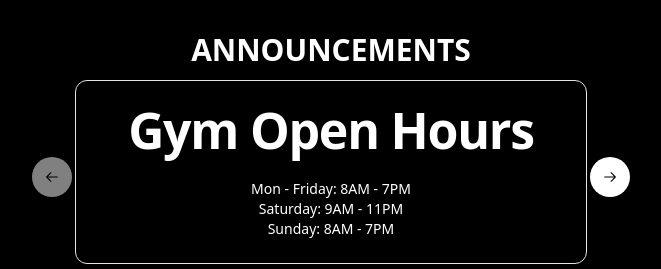
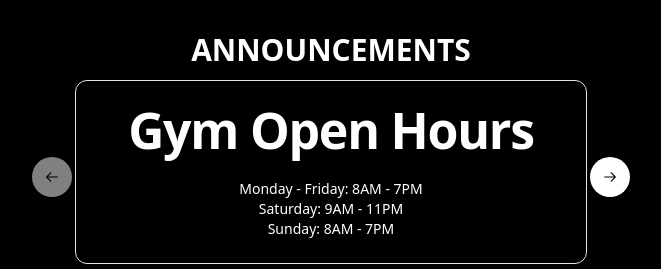
Before and after one commit to tylermong/The-Pack, a Next.js app in the folder the-pack/: page /home in a window 1280 px wide. Shown: the top 269 px of the page, without its empty margins (309-970 px from the left). Built offline with nearby package versions, Linux system fonts and the light colour scheme.

Commit message:
Changed placeholder formatting

```diff
--- a/the-pack/src/components/home/Carousel.tsx
+++ b/the-pack/src/components/home/Carousel.tsx
@@ -1,17 +1,6 @@
 import React from 'react';
-import {
-    Carousel,
-    CarouselContent,
-    CarouselItem,
-    CarouselNext,
-    CarouselPrevious,
-  } from "@/components/ui/carousel"
-  import {
-    Card,
-    CardContent,
-    CardHeader,
-    CardTitle,
-  } from "@/components/ui/card"
+import { Carousel, CarouselContent, CarouselItem, CarouselNext, CarouselPrevious } from "@/components/ui/carousel"
+  import { Card, CardContent, CardHeader, CardTitle } from "@/components/ui/card"
 import { type CarouselApi } from "@/components/ui/carousel"
 
 const AnnouncementCarousel = () =>{
@@ -25,7 +14,7 @@ const AnnouncementCarousel = () =>{
                     </div>
 
                     <div className='Carousel mb-8'>
-                    <Carousel orientation='horizontal' className = 'max-w-lg border-solid border-gray-5'>
+                    <Carousel orientation='horizontal' className='max-w-lg border-solid border-gray-5'>
 
                         <CarouselContent>
                             <CarouselItem>
@@ -34,7 +23,7 @@ const AnnouncementCarousel = () =>{
                                         <CardTitle>Gym Open Hours</CardTitle>
                                     </CardHeader>
                                     <CardContent className='text-center text-sm font-medium'>
-                                        <p>Mon - Friday: 8AM - 7PM</p>
+                                        <p>Monday - Friday: 8AM - 7PM</p>
                                         <p>Saturday: 9AM - 11PM</p>
                                         <p>Sunday: 8AM - 7PM</p>
                                     </CardContent>
@@ -47,7 +36,7 @@ const AnnouncementCarousel = () =>{
                                         <CardTitle>Gym Open Hours</CardTitle>
                                     </CardHeader>
                                     <CardContent className='text-center text-sm font-medium'>
-                                        <p>Mon - Friday: 8AM - 7PM</p>
+                                        <p>Monday - Friday: 8AM - 7PM</p>
                                         <p>Saturday: 9AM - 11PM</p>
                                         <p>Sunday: 8AM - 7PM</p>
                                     </CardContent>
@@ -60,7 +49,7 @@ const AnnouncementCarousel = () =>{
                                         <CardTitle>Gym Open Hours</CardTitle>
                                     </CardHeader>
                                     <CardContent className='text-center text-sm font-medium'>
-                                        <p>Mon - Friday: 8AM - 7PM</p>
+                                        <p>Monday - Friday: 8AM - 7PM</p>
                                         <p>Saturday: 9AM - 11PM</p>
                                         <p>Sunday: 8AM - 7PM</p>
                                     </CardContent>
```
